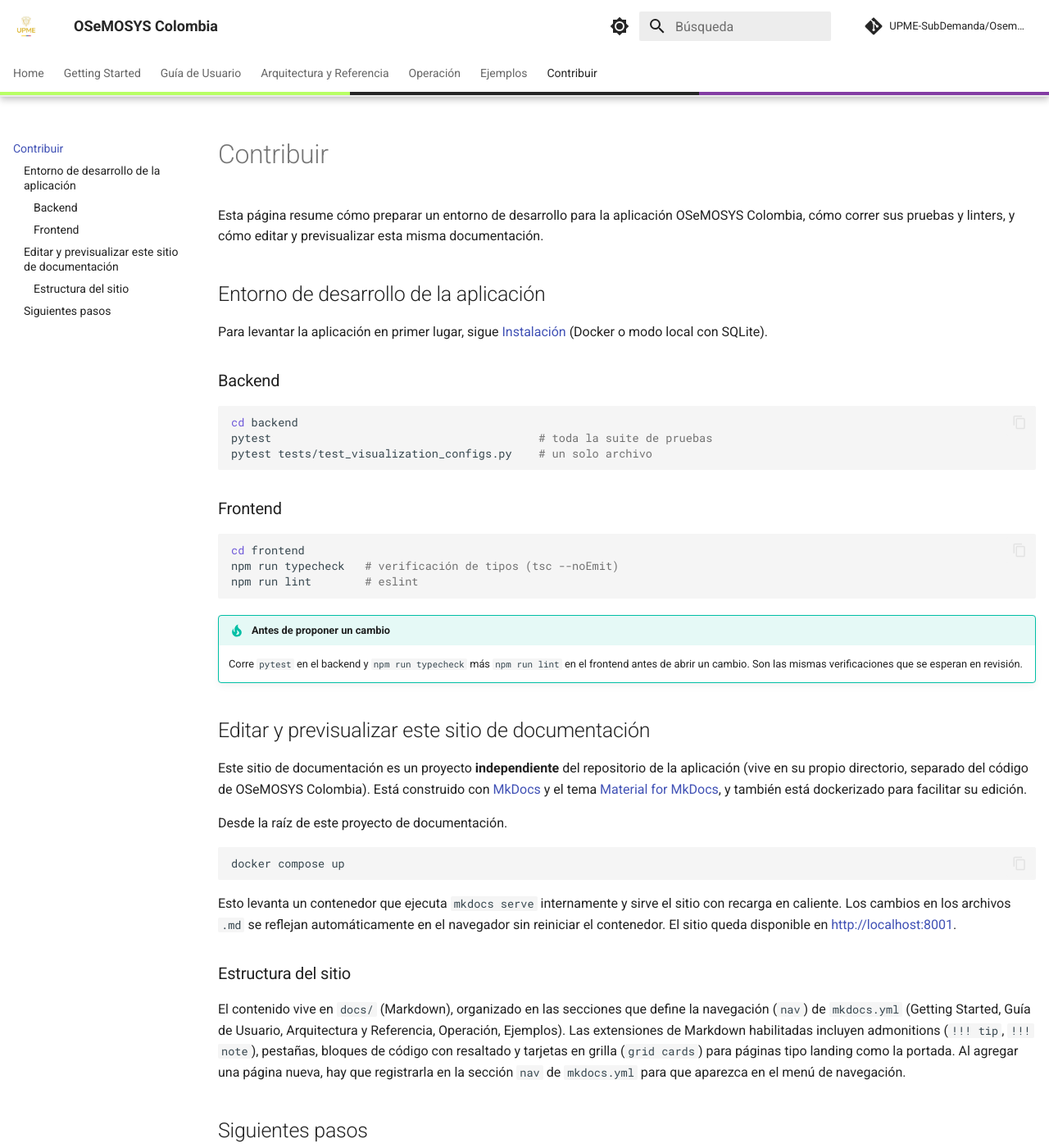
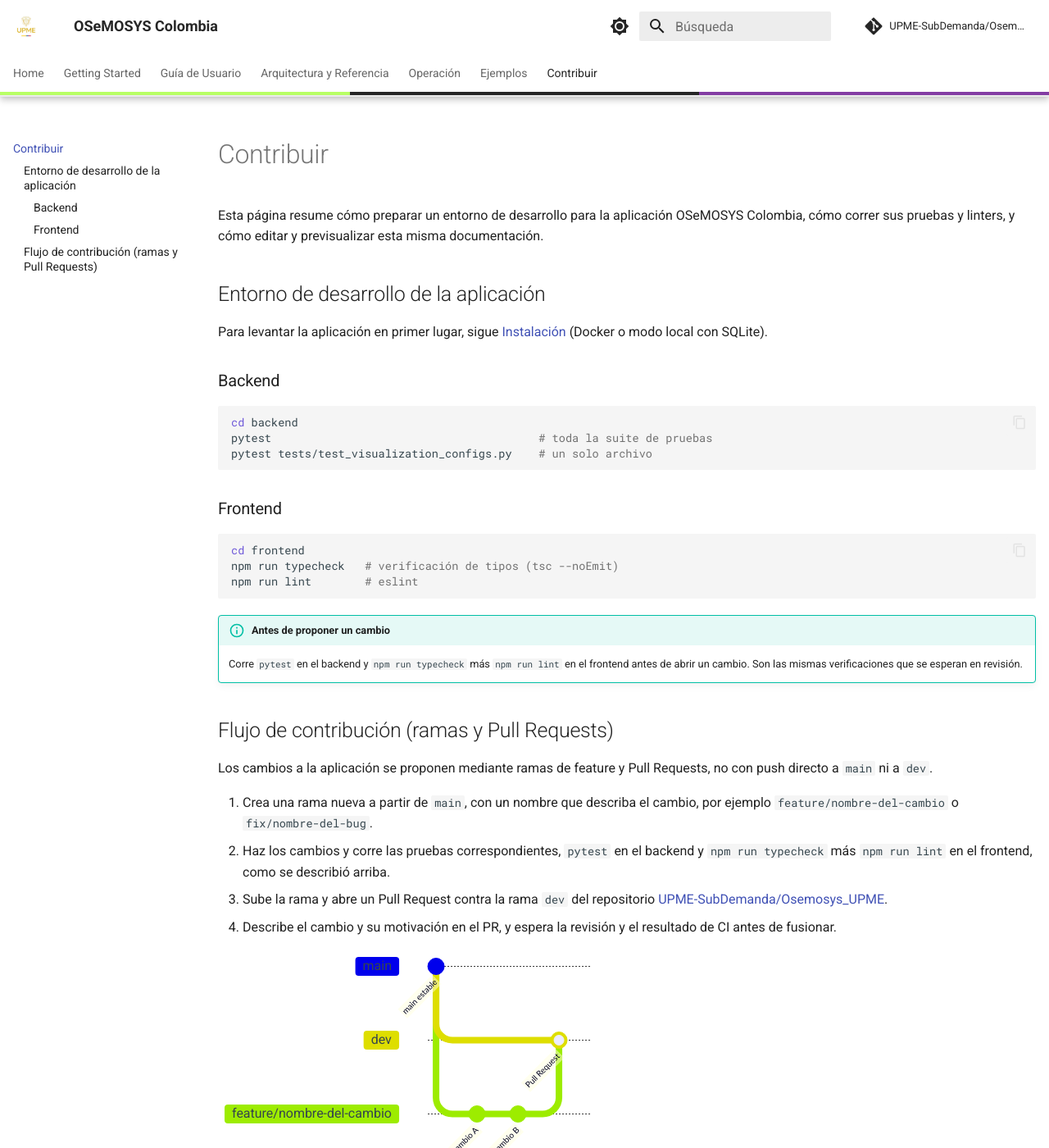
Before and after one commit to jdominguez94/osemosys-col-docs, an MkDocs documentation site: the page built from docs/contributing.md, in a window 1280 px wide and 1400 px high. Shown: the whole window at 82% size. Built offline with MkDocs 1.6.1 and Material for MkDocs 9.7.7, drawn with Linux system fonts in a browser that asks for light colours; comment, search, counter and statistics services are not loaded; some of the changed text lies outside the part shown.

````diff
--- a/docs/contributing.md
+++ b/docs/contributing.md
@@ -25,22 +25,24 @@ npm run lint        # eslint
 !!! tip "Antes de proponer un cambio"
     Corre `pytest` en el backend y `npm run typecheck` más `npm run lint` en el frontend antes de abrir un cambio. Son las mismas verificaciones que se esperan en revisión.
 
-## Editar y previsualizar este sitio de documentación
+## Flujo de contribución (ramas y Pull Requests)
 
-Este sitio de documentación es un proyecto **independiente** del repositorio de la aplicación (vive en su propio directorio, separado del código de OSeMOSYS Colombia). Está construido con [MkDocs](https://www.mkdocs.org/) y el tema [Material for MkDocs](https://squidfunk.github.io/mkdocs-material/), y también está dockerizado para facilitar su edición.
+Los cambios a la aplicación se proponen mediante ramas de feature y Pull Requests, no con push directo a `main` ni a `dev`.
 
-Desde la raíz de este proyecto de documentación.
+1. Crea una rama nueva a partir de `main`, con un nombre que describa el cambio, por ejemplo `feature/nombre-del-cambio` o `fix/nombre-del-bug`.
+2. Haz los cambios y corre las pruebas correspondientes, `pytest` en el backend y `npm run typecheck` más `npm run lint` en el frontend, como se describió arriba.
+3. Sube la rama y abre un Pull Request contra la rama `dev` del repositorio [UPME-SubDemanda/Osemosys_UPME](https://github.com/UPME-SubDemanda/Osemosys_UPME).
+4. Describe el cambio y su motivación en el PR, y espera la revisión y el resultado de CI antes de fusionar.
 
-```bash
-docker compose up
+```mermaid
+gitGraph
+    commit id: "main estable"
+    branch dev
+    checkout main
+    branch feature/nombre-del-cambio
+    commit id: "cambio A"
+    commit id: "cambio B"
+    checkout dev
+    merge feature/nombre-del-cambio id: "Pull Request"
+    checkout main
 ```
-
-Esto levanta un contenedor que ejecuta `mkdocs serve` internamente y sirve el sitio con recarga en caliente. Los cambios en los archivos `.md` se reflejan automáticamente en el navegador sin reiniciar el contenedor. El sitio queda disponible en [http://localhost:8001](http://localhost:8001).
-
-### Estructura del sitio
-
-El contenido vive en `docs/` (Markdown), organizado en las secciones que define la navegación (`nav`) de `mkdocs.yml` (Getting Started, Guía de Usuario, Arquitectura y Referencia, Operación, Ejemplos). Las extensiones de Markdown habilitadas incluyen admonitions (`!!! tip`, `!!! note`), pestañas, bloques de código con resaltado y tarjetas en grilla (`grid cards`) para páginas tipo landing como la portada. Al agregar una página nueva, hay que registrarla en la sección `nav` de `mkdocs.yml` para que aparezca en el menú de navegación.
-
-## Siguientes pasos
-
-Para continuar, revisa [Instalación](getting-started/installation.md), que tiene el detalle completo de puesta en marcha de la aplicación, y [Arquitectura](architecture/overview.md), que da el contexto técnico completo antes de contribuir cambios de fondo.
--- a/mkdocs.yml
+++ b/mkdocs.yml
@@ -9,6 +9,9 @@ theme:
   language: es
   logo: assets/upme-logo.jpg
   favicon: assets/upme-logo.jpg
+  icon:
+    admonition:
+      tip: material/information-outline
   palette:
     - media: "(prefers-color-scheme: light)"
       scheme: default
@@ -66,7 +69,8 @@ plugins:
 nav:
   - Home: index.md
   - Getting Started:
-      - ¿Qué es OSeMOSYS Colombia?: getting-started/que-es-osemosys.md
+      - ¿Qué es esta plataforma?: getting-started/plataforma.md
+      - ¿Qué es OSeMOSYS?: getting-started/que-es-osemosys.md
       - Instalación: getting-started/installation.md
       - Primera simulación: getting-started/first-simulation.md
       - Variables de entorno: getting-started/environment-variables.md
````
Also changed, not shown: docs/getting-started/first-simulation.md (+1 -4 lines), docs/getting-started/plataforma.md (added, +17 -0 lines), docs/getting-started/que-es-osemosys.md (+10 -5 lines), docs/assets/screenshots/concepts/res-diagram.png, docs/assets/screenshots/first-simulation/01-login.png (added), docs/assets/screenshots/plataforma/componentes-plataforma.png (added).
